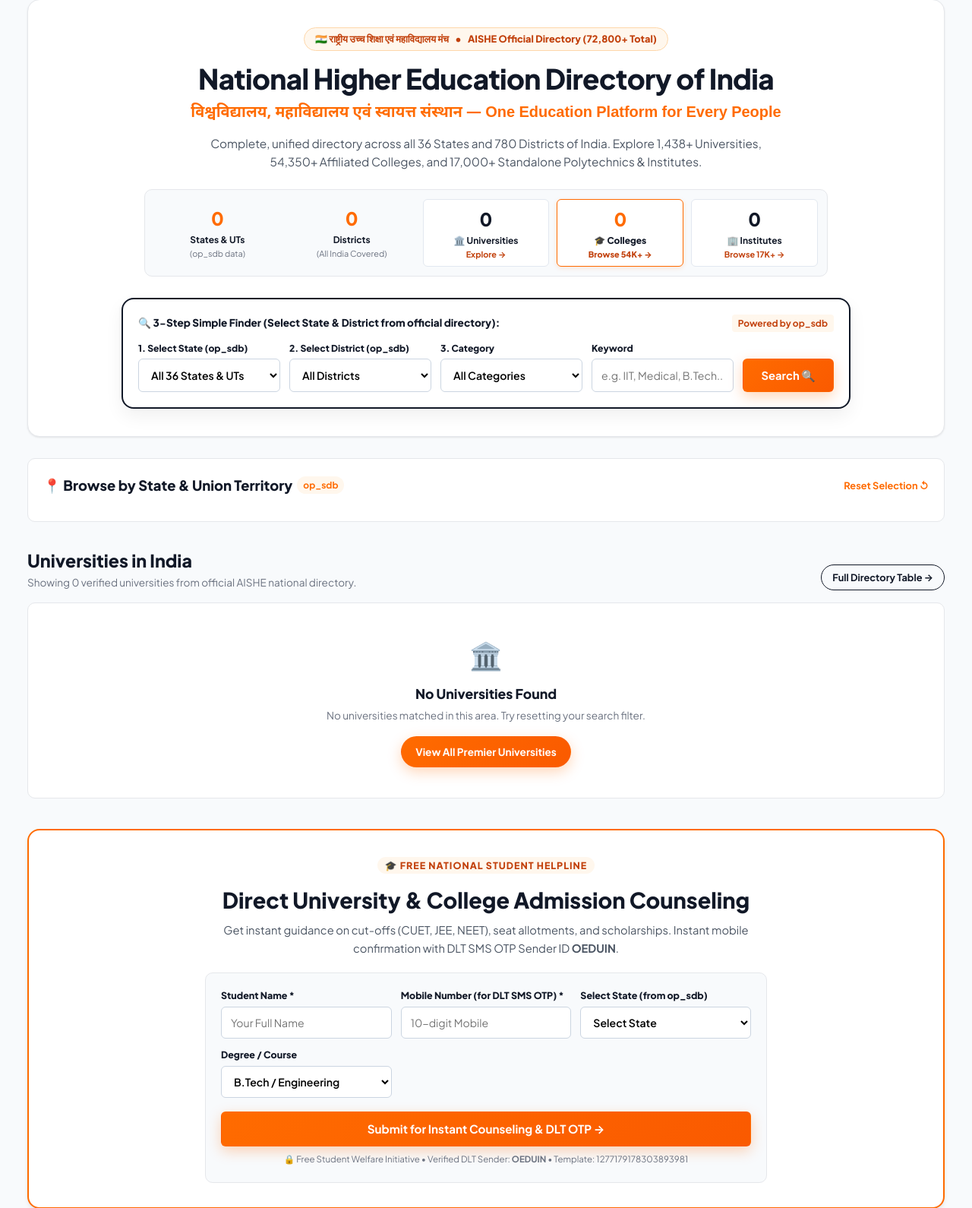
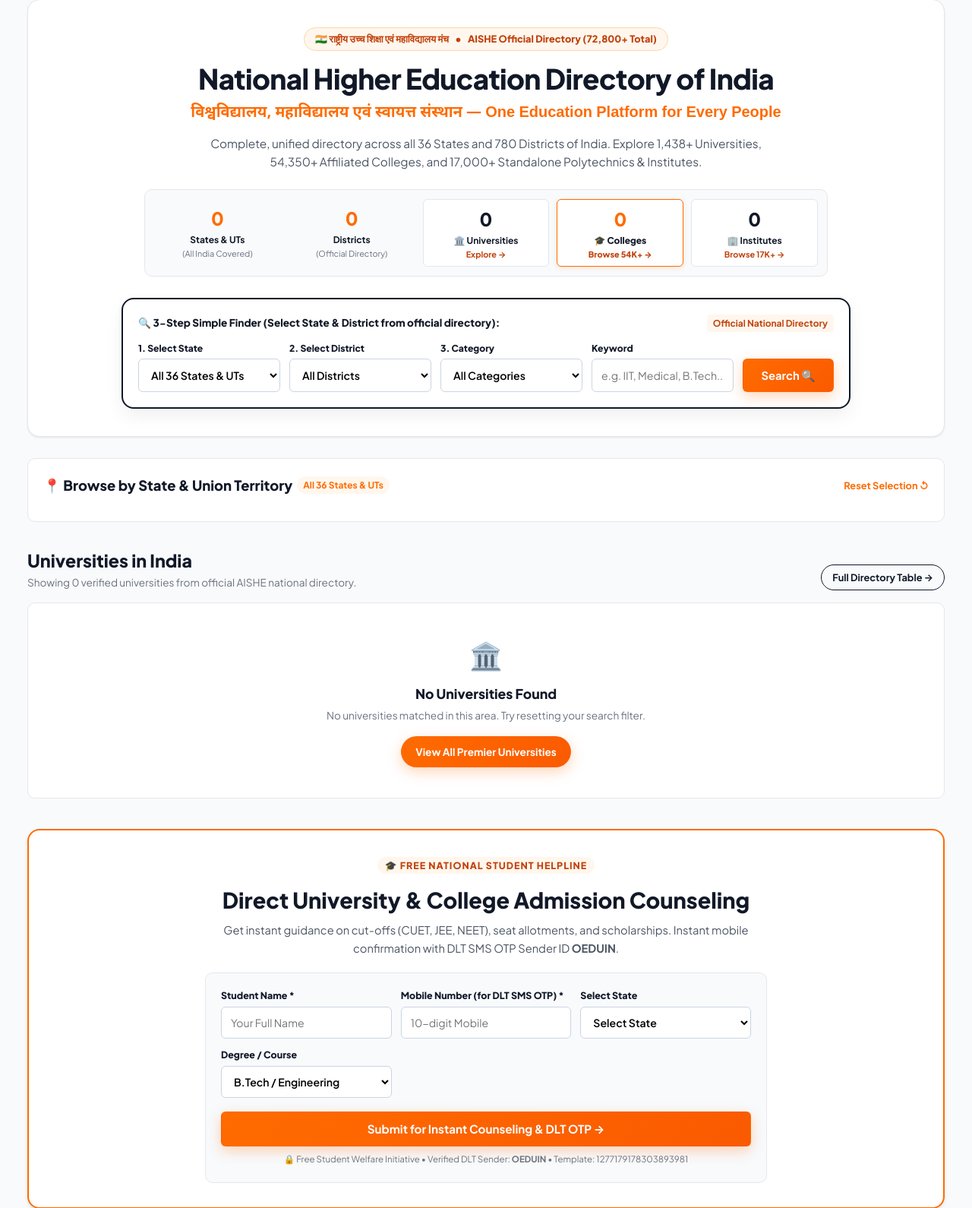
Before and after one commit to kgauravindia/oedu, a PHP site: page / in a window 1280 px wide. Shown: the part 190-1780 px from the top of the page at 76% size. Run offline with PHP 8.4, Linux system fonts and the light colour scheme; data that the repository does not hold is empty; a stand-in replaces the project's code that opens the database connection.

Commit message:
Remove internal op_sdb table name from all UI displays and labels

```diff
--- a/admin/index.php
+++ b/admin/index.php
@@ -266,7 +266,7 @@ try {
                                 <span class="small fw-bold text-success"><i class="fas fa-check-circle me-1"></i> Connected</span>
                             </div>
                             <div class="d-flex align-items-center justify-content-between py-2 border-bottom">
-                                <span class="small text-muted">School DB (op_sdb)</span>
+                                <span class="small text-muted">School Directory</span>
                                 <span class="small fw-bold"><?= number_format($sdbCount) ?> records</span>
                             </div>
                             <div class="pt-3">
--- a/admin/op-sdb.php
+++ b/admin/op-sdb.php
@@ -2,7 +2,7 @@
 require_once __DIR__ . '/auth_check.php';
 requireAdmin();
 
-$pageTitle = 'School Education Directory (op_sdb) - Oedu Admin';
+$pageTitle = 'School Education Directory - Oedu Admin';
 
 // Search & Filter Inputs
 $search = trim($_GET['q'] ?? '');
--- a/index.php
+++ b/index.php
@@ -85,12 +85,12 @@ require_once __DIR__ . '/includes/header.php';
         <div style="padding: 6px;">
             <div style="font-size: 1.5rem; font-weight: 800; color: var(--orange);"><?= $totalStatesCount ?></div>
             <div style="font-size: 0.75rem; font-weight: 700; color: #111827;">States & UTs</div>
-            <div style="font-size: 0.68rem; color: #6B7280;">(op_sdb data)</div>
+            <div style="font-size: 0.68rem; color: #6B7280;">(All India Covered)</div>
         </div>
         <div style="padding: 6px;">
             <div style="font-size: 1.5rem; font-weight: 800; color: var(--orange);"><?= $totalDistrictsCount ?></div>
             <div style="font-size: 0.75rem; font-weight: 700; color: #111827;">Districts</div>
-            <div style="font-size: 0.68rem; color: #6B7280;">(All India Covered)</div>
+            <div style="font-size: 0.68rem; color: #6B7280;">(Official Directory)</div>
         </div>
         <a href="institutions.php" style="padding: 6px; display: block; background: #FFFFFF; border: 1px solid #E2E8F0; border-radius: 6px;">
             <div style="font-size: 1.5rem; font-weight: 800; color: #111827;"><?= number_format($totalUniversities) ?></div>
@@ -109,17 +109,17 @@ require_once __DIR__ . '/includes/header.php';
         </a>
     </div>
 
-    <!-- 3-STEP EASY FINDER FORM (Using op_sdb Table) -->
+    <!-- 3-STEP EASY FINDER FORM -->
     <div style="background: #FFFFFF; border: 2px solid #111827; border-radius: var(--radius-lg); padding: 20px; max-width: 960px; margin: 0 auto; box-shadow: 0 10px 25px rgba(0,0,0,0.06); text-align: left;">
         <div style="font-size: 0.85rem; font-weight: 800; color: #111827; margin-bottom: 12px; display: flex; align-items: center; justify-content: space-between; flex-wrap: wrap; gap: 8px;">
             <span>🔍 3-Step Simple Finder (Select State & District from official directory):</span>
-            <span style="font-size: 0.75rem; font-weight: 700; color: var(--orange-dark); background: var(--orange-light); padding: 2px 8px; border-radius: 4px;">Powered by op_sdb</span>
+            <span style="font-size: 0.75rem; font-weight: 700; color: var(--orange-dark); background: var(--orange-light); padding: 2px 8px; border-radius: 4px;">Official National Directory</span>
         </div>
 
         <form action="index.php" method="GET" style="display: grid; grid-template-columns: repeat(auto-fit, minmax(180px, 1fr)) 120px; gap: 12px; align-items: flex-end;" class="filter-form-grid">
-            <!-- Step 1: State from op_sdb -->
+            <!-- Step 1: State -->
             <div>
-                <label style="font-size: 0.76rem; font-weight: 800; color: #111827; display: block; margin-bottom: 4px;">1. Select State (op_sdb)</label>
+                <label style="font-size: 0.76rem; font-weight: 800; color: #111827; display: block; margin-bottom: 4px;">1. Select State</label>
                 <select name="state" class="state-select-input" data-district-target="district-select" style="width: 100%; height: 44px; padding: 8px 12px; border: 1.5px solid #CBD5E1; border-radius: 6px; font-family: inherit; font-size: 0.88rem; background: #FFF; font-weight: 600;">
                     <option value="">All 36 States & UTs</option>
                     <?php foreach ($allStates as $st): ?>
@@ -130,9 +130,9 @@ require_once __DIR__ . '/includes/header.php';
                 </select>
             </div>
 
-            <!-- Step 2: District from op_sdb -->
+            <!-- Step 2: District -->
             <div>
-                <label style="font-size: 0.76rem; font-weight: 800; color: #111827; display: block; margin-bottom: 4px;">2. Select District (op_sdb)</label>
+                <label style="font-size: 0.76rem; font-weight: 800; color: #111827; display: block; margin-bottom: 4px;">2. Select District</label>
                 <select name="district" id="district-select" style="width: 100%; height: 44px; padding: 8px 12px; border: 1.5px solid #CBD5E1; border-radius: 6px; font-family: inherit; font-size: 0.88rem; background: #FFF; font-weight: 600;">
                     <option value="">All Districts</option>
                     <?php foreach ($stateDistricts as $dst): ?>
@@ -174,7 +174,7 @@ require_once __DIR__ . '/includes/header.php';
 <section style="background: #FFFFFF; border: 1px solid var(--border-color); border-radius: var(--radius-md); padding: 20px; margin-bottom: 32px;">
     <div style="display: flex; justify-content: space-between; align-items: center; margin-bottom: 12px; flex-wrap: wrap; gap: 8px;">
         <h2 style="font-size: 1.15rem; font-weight: 800; color: #111827; display: flex; align-items: center; gap: 6px;">
-            📍 Browse by State & Union Territory <span style="font-size: 0.75rem; font-weight: 700; color: var(--orange); background: var(--orange-light); padding: 2px 8px; border-radius: 999px;">op_sdb</span>
+            📍 Browse by State & Union Territory <span style="font-size: 0.75rem; font-weight: 700; color: var(--orange); background: var(--orange-light); padding: 2px 8px; border-radius: 999px;">All 36 States & UTs</span>
         </h2>
         <a href="index.php" style="font-size: 0.8rem; font-weight: 700; color: var(--orange);">Reset Selection ↺</a>
     </div>
@@ -323,7 +323,7 @@ require_once __DIR__ . '/includes/header.php';
             </div>
 
             <div>
-                <label style="font-size: 0.78rem; font-weight: 800; color: #111827; display: block; margin-bottom: 4px;">Select State (from op_sdb)</label>
+                <label style="font-size: 0.78rem; font-weight: 800; color: #111827; display: block; margin-bottom: 4px;">Select State</label>
                 <select name="state" style="width: 100%; height: 42px; padding: 8px 12px; border: 1.5px solid #CBD5E1; border-radius: 6px; font-family: inherit; font-size: 0.88rem; background: #FFF; font-weight: 600;">
                     <option value="">Select State</option>
                     <?php foreach ($allStates as $st): ?>
--- a/university-detail.php
+++ b/university-detail.php
@@ -138,11 +138,11 @@ require_once __DIR__ . '/includes/header.php';
                 <td style="padding: 10px 0; color: #111827; font-weight: 800;"><?= htmlspecialchars($univ['aishe_code']) ?></td>
             </tr>
             <tr style="border-bottom: 1px solid #F1F5F9;">
-                <td style="padding: 10px 0; color: #6B7280; font-weight: 700;">State (op_sdb)</td>
+                <td style="padding: 10px 0; color: #6B7280; font-weight: 700;">State</td>
                 <td style="padding: 10px 0; color: #111827; font-weight: 800;"><?= htmlspecialchars($univ['state']) ?></td>
             </tr>
             <tr style="border-bottom: 1px solid #F1F5F9;">
-                <td style="padding: 10px 0; color: #6B7280; font-weight: 700;">District (op_sdb)</td>
+                <td style="padding: 10px 0; color: #6B7280; font-weight: 700;">District</td>
                 <td style="padding: 10px 0; color: #111827; font-weight: 800;"><?= htmlspecialchars($univ['district']) ?></td>
             </tr>
             <tr style="border-bottom: 1px solid #F1F5F9;">
```
Also changed, not shown: institutions.php (+4 -4 lines).
